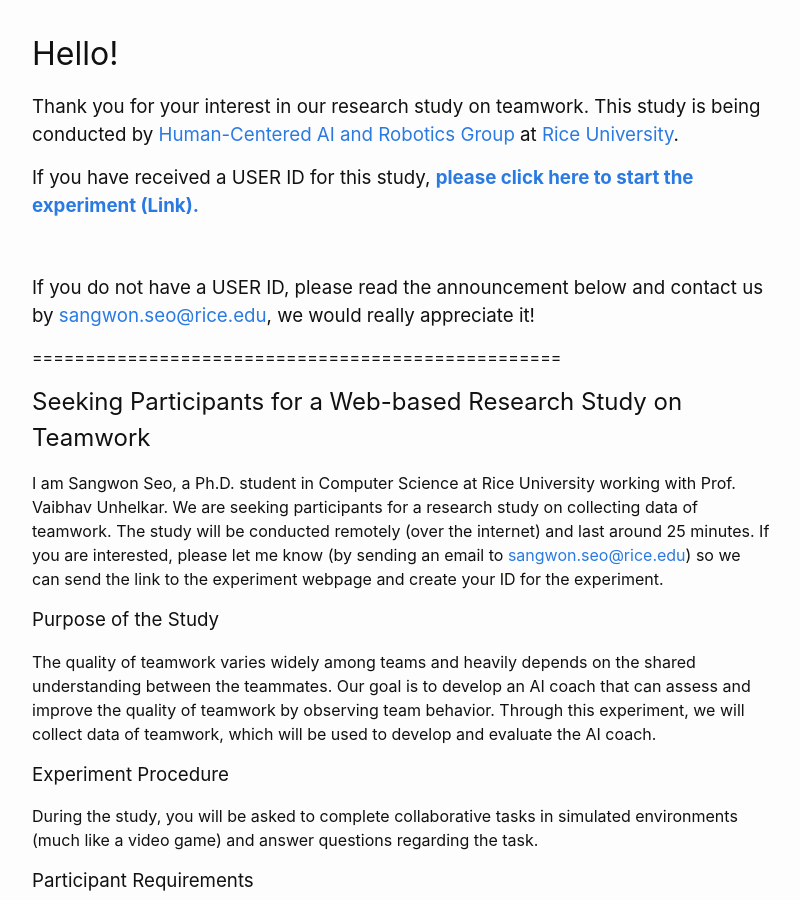
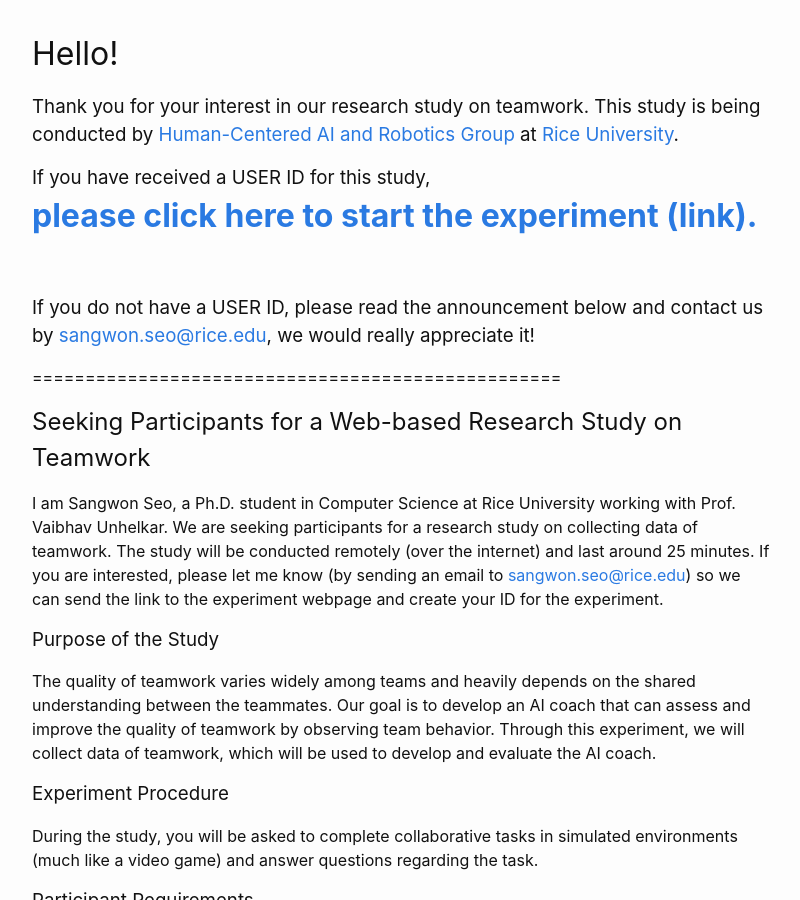
Before and after one commit to sangwon-seo/sangwon-seo.github.io, a Jekyll site: the page built from _pages/experiment.md, in a window 1280 px wide and 900 px high. Shown: the whole window, without its empty margins (238-1038 px from the left). Built offline with Jekyll 4.4.1, drawn with Linux system fonts in a browser that asks for light colours.

Commit message:
change font size

```diff
--- a/_pages/experiment.md
+++ b/_pages/experiment.md
@@ -7,7 +7,7 @@ permalink: /experiment
 
 ### Thank you for your interest in our research study on teamwork. This study is being conducted by [Human-Centered AI and Robotics Group](https://unhelkar.github.io/group/) at [Rice University](https://www.rice.edu/).
 
-### If you have received a USER ID for this study, **[please click here to start the experiment (Link).](http://35.164.191.72/)**
+### If you have received a USER ID for this study, **[<br /><font size="6"> please click here to start the experiment (link).</font>](http://35.164.191.72/)**
 
 <br />
 
```
